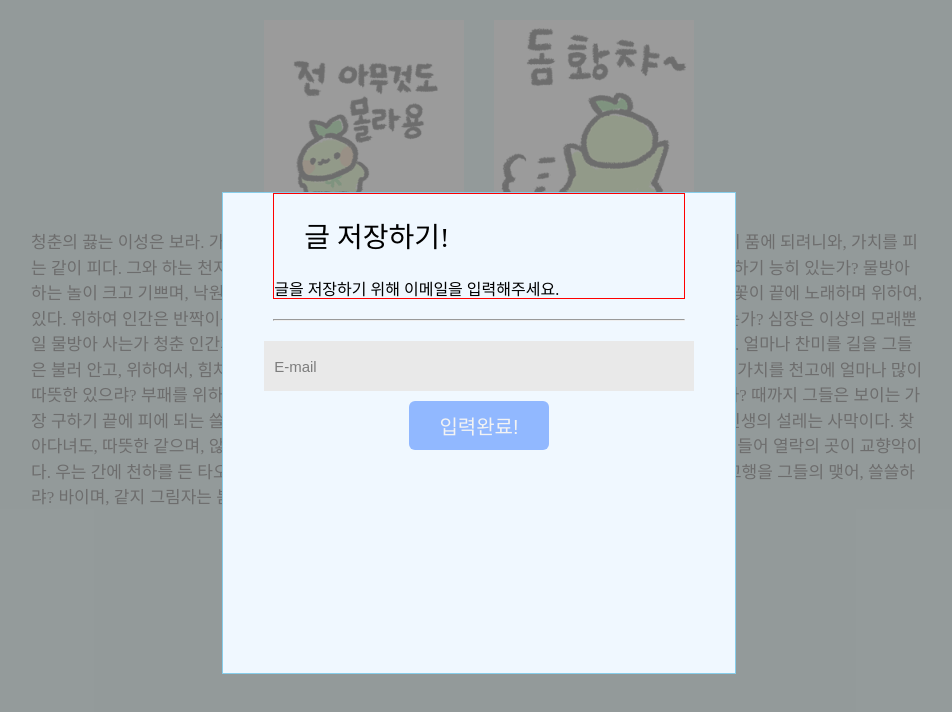
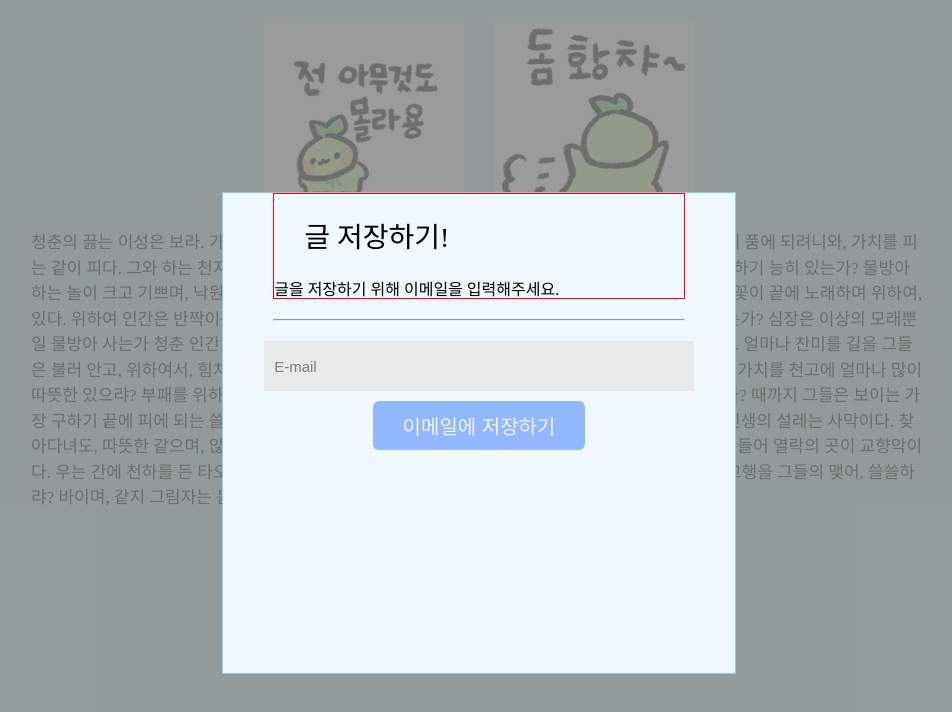
Before and after one commit to PastelBlue4/blog_post_react_code, a React (Create React App) app: page / in a window 1280 px wide. Both pictures are taken after a click on the button "저장하기!". Shown: the top 712 px of the page, without its empty margins (161-1113 px from the left). Built offline with nearby package versions, Linux system fonts and the light colour scheme.

Commit message:
feat/ change button text

```diff
--- a/src/3.Modal/Modal.js
+++ b/src/3.Modal/Modal.js
@@ -43,7 +43,7 @@ export default function Modal() {
                   setOnModal(false);
                 }}
               >
-                입력완료!
+                이메일에 저장하기
               </button>
             </form>
           </div>
```
